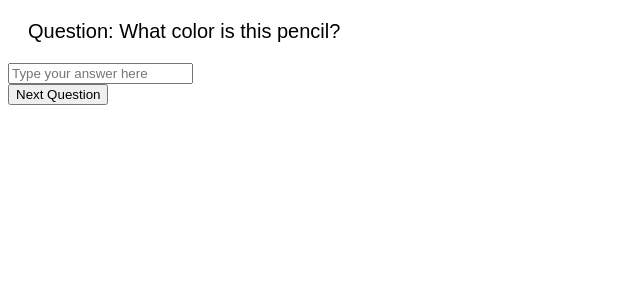
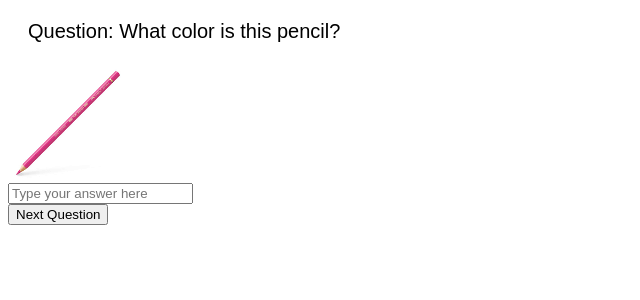
Before and after one commit to nasDav321/at1, a Django app: page /eduprod/ in a window 1280 px wide. Shown: the part 49-349 px from the top of the page, without its empty margins (0-640 px from the left). Run offline with Django 5.2, Linux system fonts and the light colour scheme; a user stored in the database is signed in; data comes from the database, SQL or seed files in the repository; both versions use the stored data as it was after the commit.

Commit message:
images and questions for quiz

```diff
--- a/eduprod/static/eduprod/quiz.js
+++ b/eduprod/static/eduprod/quiz.js
@@ -3,8 +3,11 @@ document.addEventListener("DOMContentLoaded", function() {
     const questions = JSON.parse(document.getElementById('content').getAttribute('data-questions'));
     const content = document.getElementById('content');
     const OrangeImage = document.getElementById('OrangeImage');
+    const PurpleImage = document.getElementById('PurpleImage');
+    const YellowImage = document.getElementById('YellowImage');
+    const PencilImage = document.getElementById('PencilImage');
     const nextQuestionBtn = document.getElementById('nextQuestionBtn'); // Get the button by its ID
-
+    const userAnswer = document.getElementById('userAnswer');
 
     function displayQuestion() {
         if (currentQuestionIndex < questions.length) {
@@ -14,16 +17,33 @@ document.addEventListener("DOMContentLoaded", function() {
             // Display question and answer
             content.innerHTML = `<div class='question'>Question: ${question}</div><div class='answer' style='display: none;'>Answer: ${answer}</div>`;
 
-             // Show/hide Orange.png based on the question
-        if (question.toLowerCase().includes("what color is this?")) {
-            OrangeImage.style.display = "block"; // Show the image for the specific question
-        } else {
-            OrangeImage.style.display = "none"; // Hide the image for other questions
-        }
+            console.log("Current Question:", question);
+
+             // Show/hide images based on the question
+            OrangeImage.style.display = "none"; // Hide Orange image by default
+            PurpleImage.style.display = "none"; // Hide Purple image by default
+            YellowImage.style.display = "none"; // Hide Yellow image by default
+            PencilImage.style.display = "none"; // Hide Pencil Image by defualt
+
+            // Show/hide Orange/Purple images based on the question
+            if (question.toLowerCase().includes("what color is this?")) {
+                OrangeImage.style.display = "block"; // Show Orange image for this question
+            } else if (question.toLowerCase().includes("is this the color purple?")) {
+                PurpleImage.style.display = "block"; // Show Purple image for this question
+            } else if (question.toLowerCase().includes("is this the color red?")) {
+                YellowImage.style.display = "block"; // Show Yellow image for this question
+            } else if (question.toLowerCase().includes("what color is this pencil?")) {
+                PencilImage.style.display = "block"; // Show Pencil image for this question
+            }
 
         } else {
             content.innerHTML = "No more questions.";
-
+            OrangeImage.style.display = "none";
+            PurpleImage.style.display = "none";
+            YellowImage.style.display = "none";
+            PencilImage.style.display = "none";
+            nextQuestionBtn.style.display = "none";
+            userAnswer.style.display = "none";
         }
     }
 
--- a/eduprod/templates/eduprod/index.html
+++ b/eduprod/templates/eduprod/index.html
@@ -7,16 +7,37 @@
 <!-- Retrieves & displays questions -->
 <div id="content" data-questions='{{ questions_json|safe }}'></div>
 
-<!-- Adds an input box for user -->
+<!-- The randomised Q's with images -->
 
 <div class="question"></div>
       <img src="{% static 'eduprod/Orange.png' %}" alt="Color Orange" id="OrangeImage" style="display: block;" height="120px">
-<input type="text" id="userAnswer" placeholder="Type your answer here">
 
 </div>
 
-<div>
-<button id="nextQuestionBtn">Next Question</button>
+<div class="question"></div>
+      <img src="{% static 'eduprod/Purple.png' %}" alt="Color Purple" id="PurpleImage" style="display: block;" height="120px">
+
 </div>
 
+<div class="question"></div>
+      <img src="{% static 'eduprod/Yellow.png' %}" alt="Color Yellow" id="YellowImage" style="display: block;" height="120px">
+
+</div>
+
+<div class="question"></div>
+      <img src="{% static 'eduprod/Pencil.png' %}" alt="Color Pink" id="PencilImage" style="display: block;" height="120px">
+
+</div>
+
+<!-- Adds an input box for user -->
+<div>
+      <input type="text" id="userAnswer" placeholder="Type your answer here">
+
+</div>
+
+<!-- Adds an "Next Question" button -->
+<div>
+      <button id="nextQuestionBtn">Next Question</button>
+      </div>
+
 {% endblock %}
```
Also changed, not shown: db.sqlite3, eduprod/static/eduprod/Pencil.png (added), eduprod/static/eduprod/Purple.png (added), eduprod/static/eduprod/Yellow.png (added).
